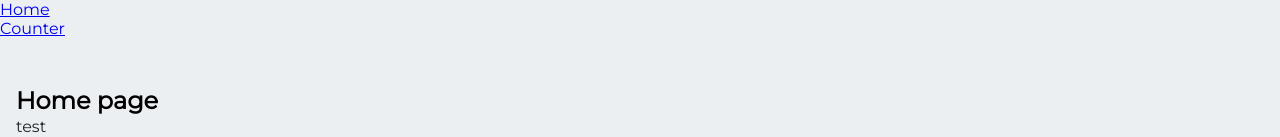
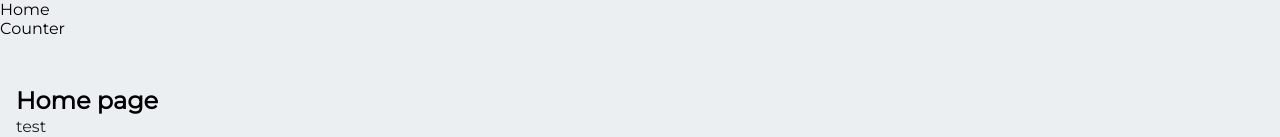
Before and after one commit to gabrielmendes98/car-app-design-system, a React (Create React App) app: page / in a window 1280 px wide. Shown: the top 137 px of the page. Built offline with nearby package versions, Linux system fonts and the light colour scheme.

Commit message:
add navigation to car card

```diff
--- a/src/common/styles/global.ts
+++ b/src/common/styles/global.ts
@@ -17,6 +17,10 @@ const GlobalStyle = createGlobalStyle`
     background-color: ${({ theme }) => theme.palette.background.main};
   }
 
+  a {
+    all: unset;
+  }
+
   * {
     box-sizing: border-box;
     padding: 0;
--- a/src/components/CarInfoCard/index.tsx
+++ b/src/components/CarInfoCard/index.tsx
@@ -1,9 +1,11 @@
 import { Icon } from '@iconify/react';
+import { Link } from 'react-router-dom';
 import Button from 'components/Button';
 import Text from 'components/Text';
 import { Container, Image, InfoCard, ResumeList, ResumeItem } from './styles';
 
 interface Props {
+  id: number;
   imageUrl?: string;
   imageAlt?: string;
   name: string;
@@ -14,6 +16,7 @@ interface Props {
 }
 
 const CarInfoCard = ({
+  id,
   imageUrl,
   imageAlt,
   name,
@@ -53,7 +56,9 @@ const CarInfoCard = ({
         </ResumeItem>
       </ResumeList>
 
-      <Button variant="outlined">Ver carro</Button>
+      <Link to={`/cars/${id}`}>
+        <Button variant="outlined">Ver carro</Button>
+      </Link>
     </InfoCard>
   </Container>
 );
--- a/src/pages/Home/index.tsx
+++ b/src/pages/Home/index.tsx
@@ -8,6 +8,7 @@ const Home = () => (
     <Input label="test" name="name" />
     <Button>dewde</Button>
     <CarInfoCard
+      id={1}
       name="Mustang"
       year="2015"
       maxSpeed={180}
@@ -15,6 +16,7 @@ const Home = () => (
       usersRate={8}
     />
     <CarInfoCard
+      id={2}
       name="Mustang"
       year="2015"
       maxSpeed={180}
```
